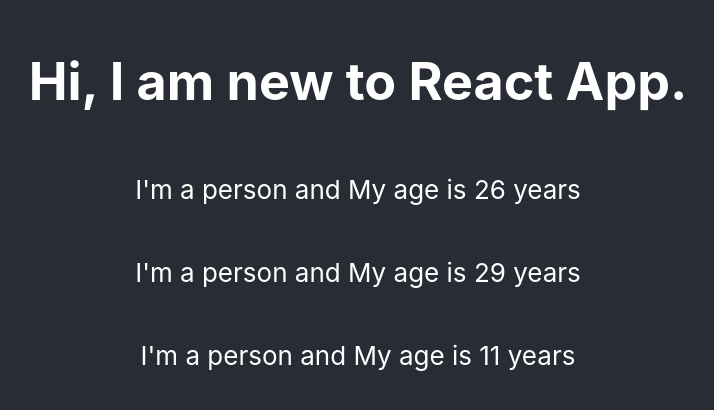
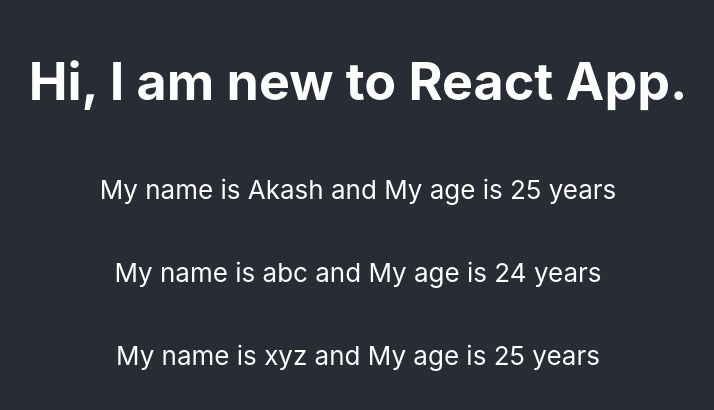
Before and after one commit to shahakash277/ReactLearning, a React (Create React App) app in the folder react-my-first-app/: page / in a window 1280 px wide. Shown: the part 194-604 px from the top of the page, without its empty margins (282-996 px from the left). Built offline with nearby package versions, Linux system fonts and the light colour scheme.

Commit message:
dynamic set name and age in react component

```diff
--- a/react-my-first-app/src/App.js
+++ b/react-my-first-app/src/App.js
@@ -7,9 +7,9 @@
       <div className="App">
         <header className="App-header">
          <h1>Hi, I am new to React App.</h1>
-         <Person />
-         <Person />
-         <Person />
+         <Person name="Akash" age="25"/>
+         <Person name="abc" age="24"/>
+         <Person name="xyz" age="25"/>
         </header>
       </div>
       );
--- a/react-my-first-app/src/Person/Person.js
+++ b/react-my-first-app/src/Person/Person.js
@@ -1,7 +1,7 @@
 import React from 'react'
 
-const person=()=>{
-    return <p>I'm a person and My age is {Math.floor(Math.random()*30)} years</p>
+const person=(props)=>{
+    return <p>My name is {props.name} and My age is {props.age} years</p>
 }
 
 export default person;
```
